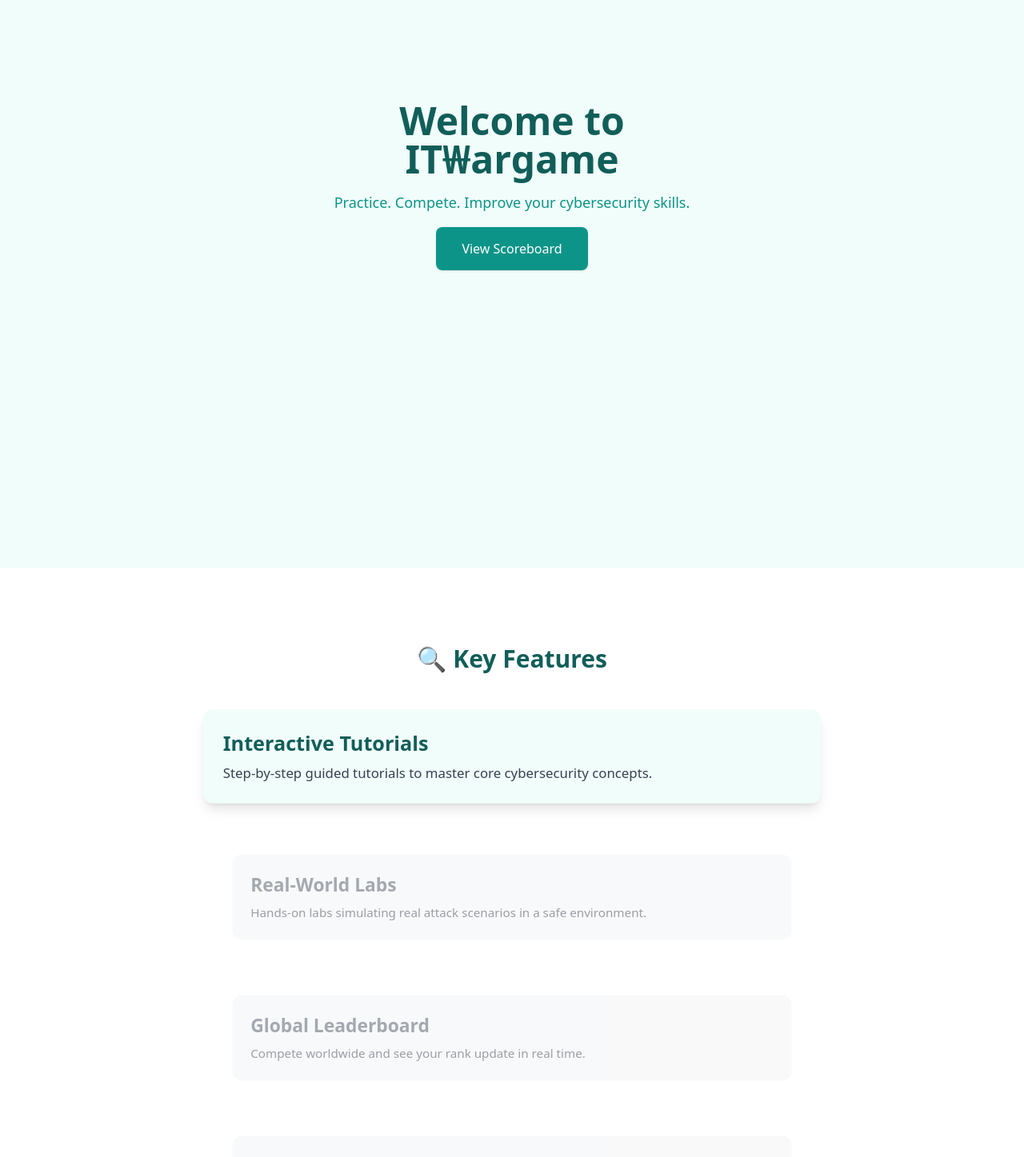
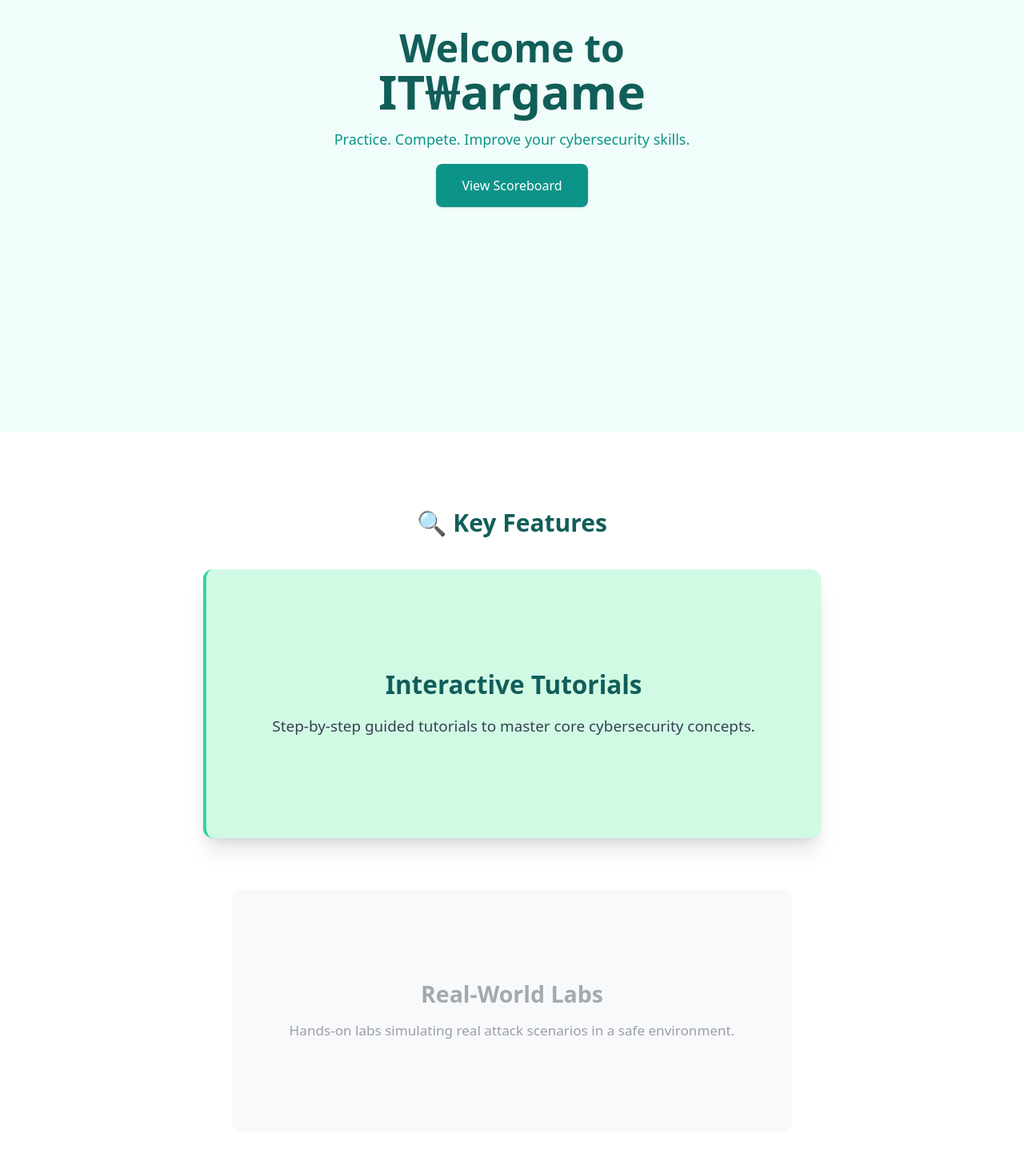
Before and after one commit to protruser/Wargame-Site, a React (Vite) app in the folder client/: page / in a window 1280 px wide. Shown: the part 320-1767 px from the top of the page at 80% size. Built offline with nearby package versions, Linux system fonts and the light colour scheme.

Commit message:
refactor(ui): update logout button, challenge refresh, correct text color, and UI styles

```diff
--- a/client/src/components/Navbar/NavbarAuth.jsx
+++ b/client/src/components/Navbar/NavbarAuth.jsx
@@ -1,21 +1,26 @@
 // src/components/Navbar/NavbarAuth.jsx
+
 import React from "react";
-import { FaSignOutAlt } from "react-icons/fa";
+import { HiOutlineLogout } from "react-icons/hi";
 import { useNavigate } from "react-router-dom";
 
+/**
+ * NavbarAuth Component
+ * Renders the right-side navbar section for authenticated users.
+ * Includes links to profile, personal score, and a logout button.
+ *
+ * Props:
+ * - setIsLoggedIn: Function to update the login state after logout
+ */
 export const NavbarAuth = ({ setIsLoggedIn }) => {
   const navigate = useNavigate();
 
+  // Handles user logout
   const handleLogout = () => {
-    // 모든 인증 관련 정보 제거
     localStorage.removeItem("token");
     localStorage.removeItem("nickname");
     localStorage.removeItem("id");
-
-    // 상태 업데이트
     setIsLoggedIn(false);
-
-    // 페이지 이동
     navigate("/login");
   };
 
@@ -24,11 +29,18 @@ export const NavbarAuth = ({ setIsLoggedIn }) => {
       <a href="/profile" className="text-white text-sm hover:opacity-80">
         Profile
       </a>
+
       <a href="/myscore" className="text-white text-sm hover:opacity-80">
         My score
       </a>
-      <button onClick={handleLogout} className="text-white hover:opacity-80">
-        <FaSignOutAlt className="text-lg" />
+
+      {/* Logout button with color inversion on hover */}
+      <button
+        onClick={handleLogout}
+        className="flex items-center gap-2 px-4 py-2 text-white border border-white rounded-md bg-teal-600 hover:bg-white hover:text-teal-600 hover:border-teal-600 transition"
+      >
+        <HiOutlineLogout className="text-xl" />
+        <span>Logout</span>
       </button>
     </div>
   );
--- a/client/src/pages/challenges/ChallengeCard.jsx
+++ b/client/src/pages/challenges/ChallengeCard.jsx
@@ -4,13 +4,14 @@ import { motion } from "framer-motion";
 export default function ChallengeCard({ data, solved, onClick }) {
   return (
     <motion.div
-      initial={{ opacity: 0, y: 30 }}
-      animate={{ opacity: 1, y: 0 }}
-      transition={{ duration: 0.4 }}
       onClick={onClick}
+      initial={{ opacity: 0, y: 30, scale: 0.95 }}
+      whileInView={{ opacity: 1, y: 0, scale: 1 }}
+      whileHover={{ scale: 1.03 }}
+      whileTap={{ scale: 0.97 }}
+      transition={{ duration: 0.5, ease: "easeOut" }}
       className={`
         cursor-pointer p-4 rounded-lg shadow
-        transition hover:-translate-y-1
         ${solved ? "bg-teal-700/40" : "bg-gray-800 hover:bg-gray-700"}
         flex flex-col justify-between
         aspect-square
--- a/client/src/pages/challenges/ChallengeModal.jsx
+++ b/client/src/pages/challenges/ChallengeModal.jsx
@@ -1,4 +1,3 @@
-// src/pages/challenges/ChallengeModal.jsx
 import React, { useState } from "react";
 import authFetch from "../../utils/authFetch";
 
@@ -22,12 +21,7 @@ export default function ChallengeModal({ challenge, onClose }) {
         }
       );
 
-      // 먼저 raw JSON을 로그로 찍어 봅시다
       const data = await res.json();
-      console.log("🏷 Server response data:", data);
-
-      // 그리고 서버가 보내준 'message'를 그대로 화면에 띄워 보세요
-      // 예: data.message 가 "정답입니다" 또는 "오답입니다"라면
       setMsg(data.message);
     } catch (err) {
       console.error("Submit Exception:", err);
@@ -35,12 +29,18 @@ export default function ChallengeModal({ challenge, onClose }) {
     }
   };
 
+  const handleClose = () => {
+    // 창 닫기 전에 새로고침
+    window.location.reload();
+    onClose();
+  };
+
   return (
     <div className="fixed inset-0 bg-black/60 flex items-center justify-center z-50">
       <div className="bg-gray-800 w-full max-w-lg p-6 rounded shadow relative">
         <button
           className="absolute top-3 right-3 text-gray-400 hover:text-white"
-          onClick={onClose}
+          onClick={handleClose}
         >
           ✕
         </button>
@@ -66,9 +66,14 @@ export default function ChallengeModal({ challenge, onClose }) {
           placeholder="FLAG{...}"
           className="w-full p-2 rounded bg-gray-700 text-white mb-3"
         />
+
         <button
           onClick={submitFlag}
-          className="w-full py-2 bg-teal-600 hover:bg-teal-700 rounded"
+          className={`w-full py-2 rounded transition ${
+            msg === "Correct!"
+              ? "bg-green-600 hover:bg-green-700"
+              : "bg-teal-600 hover:bg-teal-700"
+          }`}
         >
           Submit Flag
         </button>
--- a/client/src/pages/home/FeatureList.jsx
+++ b/client/src/pages/home/FeatureList.jsx
@@ -44,7 +44,7 @@ export default function FeatureList() {
       {
         root: null,
         rootMargin: "0px",
-        threshold: 0.5,
+        threshold: 0.3,
       }
     );
     itemRefs.current.forEach((el) => el && observer.observe(el));
@@ -56,31 +56,38 @@ export default function FeatureList() {
       <h2 className="text-3xl font-bold text-center text-teal-800 mb-12">
         🔍 Key Features
       </h2>
-      <div className="space-y-16 max-w-3xl mx-auto px-4">
+      <div
+        className="lg:space-y-16 space-y-10 max-w-3xl mx-auto px-4 flex flex-col items-center"
+        role="list"
+      >
         {features.map((feat, idx) => {
           const isActive = idx === activeIndex;
           return (
             <div
               key={idx}
               data-index={idx}
+              role="listitem"
+              aria-current={isActive ? "true" : undefined}
               ref={(el) => (itemRefs.current[idx] = el)}
               className={`
-                p-6 rounded-xl transition-all duration-500
+                p-8 rounded-xl min-h-[320px] w-full
+                flex flex-col justify-center items-center text-center
+                transition-transform transition-opacity transition-shadow duration-700 ease-out
                 ${
                   isActive
-                    ? "bg-teal-50 shadow-lg scale-105 opacity-100"
+                    ? "bg-emerald-100 shadow-xl scale-105 opacity-100 hover:scale-[1.02] border-l-4 border-emerald-400"
                     : "bg-gray-100 opacity-50 scale-95"
                 }
               `}
             >
               <h3
-                className={`text-2xl font-semibold mb-2 transition-colors duration-500 ${
+                className={`text-3xl font-bold mb-4 transition-colors duration-500 ${
                   isActive ? "text-teal-800" : "text-gray-600"
                 }`}
               >
                 {feat.title}
               </h3>
-              <p className="text-gray-700">{feat.description}</p>
+              <p className="text-lg text-gray-700">{feat.description}</p>
             </div>
           );
         })}
--- a/client/src/pages/home/HeroSection.jsx
+++ b/client/src/pages/home/HeroSection.jsx
@@ -3,19 +3,22 @@ import React from "react";
 
 export default function HeroSection() {
   return (
-    <section className="w-screen h-[970px] bg-teal-50 flex justify-center items-center">
+    <section className="w-screen min-h-screen py-32 bg-teal-50 flex justify-center items-center">
       <div
         className="w-full max-w-[1440px] px-4 text-center"
         data-aos="fade-down"
       >
-        <h1 className="text-5xl font-extrabold text-teal-800 mb-4">
-          Welcome to <span className="block">IT₩argame</span>
+        <h1 className="text-3xl md:text-5xl font-extrabold text-teal-800 mb-4 leading-tight">
+          Welcome to <br />
+          <span className="text-4xl md:text-6xl">IT₩argame</span>
         </h1>
-        <p className="text-lg text-teal-600 mb-8">
+        <p className="text-base md:text-lg text-teal-600 mb-8">
           Practice. Compete. Improve your cybersecurity skills.
         </p>
         <a
           href="/scoreboard"
+          role="button"
+          aria-label="View the scoreboard"
           className="bg-teal-600 text-white px-8 py-4 rounded-lg shadow hover:bg-teal-700 transition"
         >
           View Scoreboard
--- a/client/src/pages/scoreboard/ScoreTable.jsx
+++ b/client/src/pages/scoreboard/ScoreTable.jsx
@@ -20,7 +20,7 @@ export default function ScoreTable({ rows }) {
             <tr
               key={row.rank}
               className="border-b border-gray-700 hover:bg-gray-700 cursor-pointer transition-colors"
-              onClick={() => navigate(`/profile/${row.username}`)}
+              onClick={() => navigate(`/myscore/${row.username}`)}
             >
               <td className="p-3 font-mono text-gray-100">{row.rank}</td>
               <td className="p-3 text-teal-300 hover:underline">
```
Also changed, not shown: client/src/components/Navbar/Navbar.jsx (+24 -4 lines).
